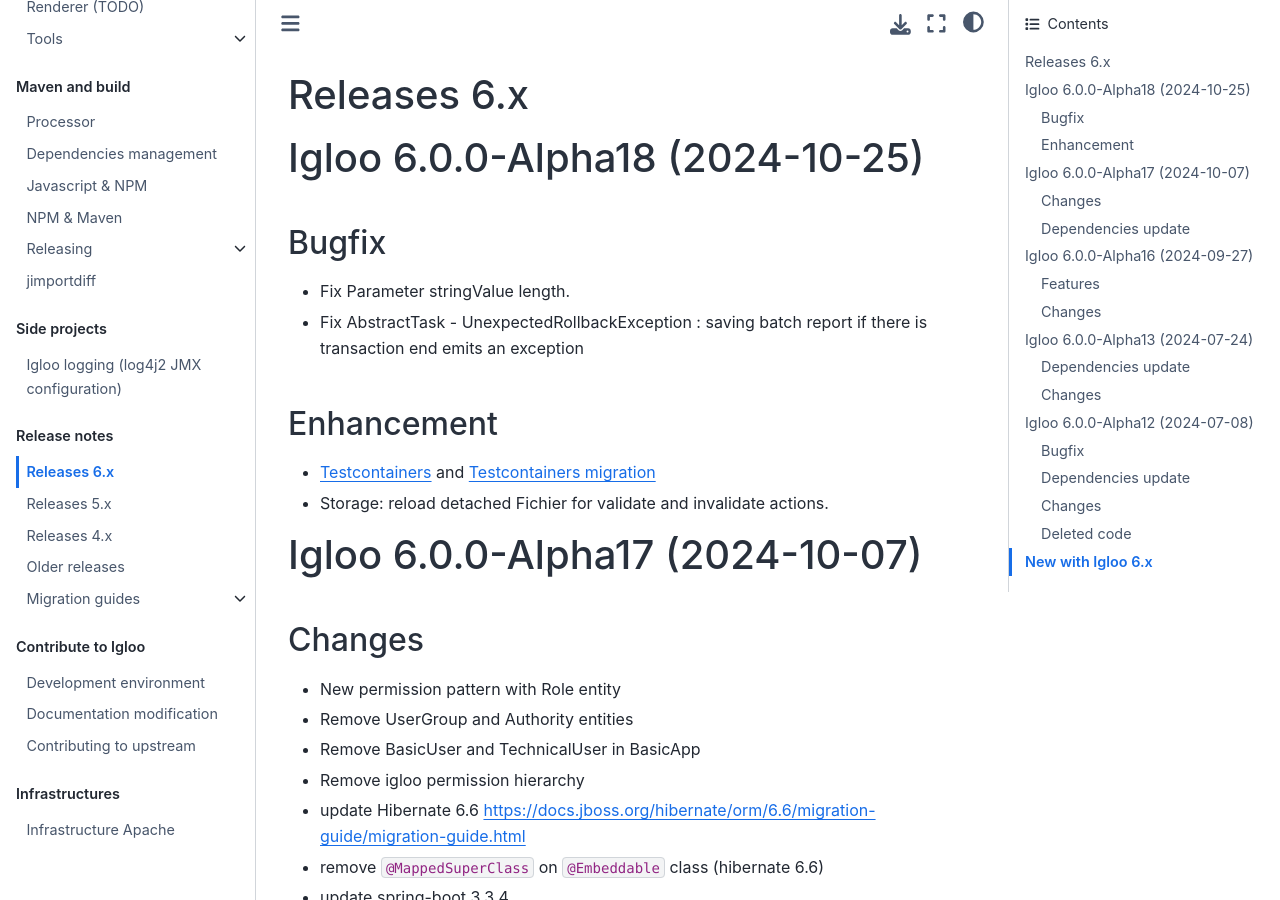
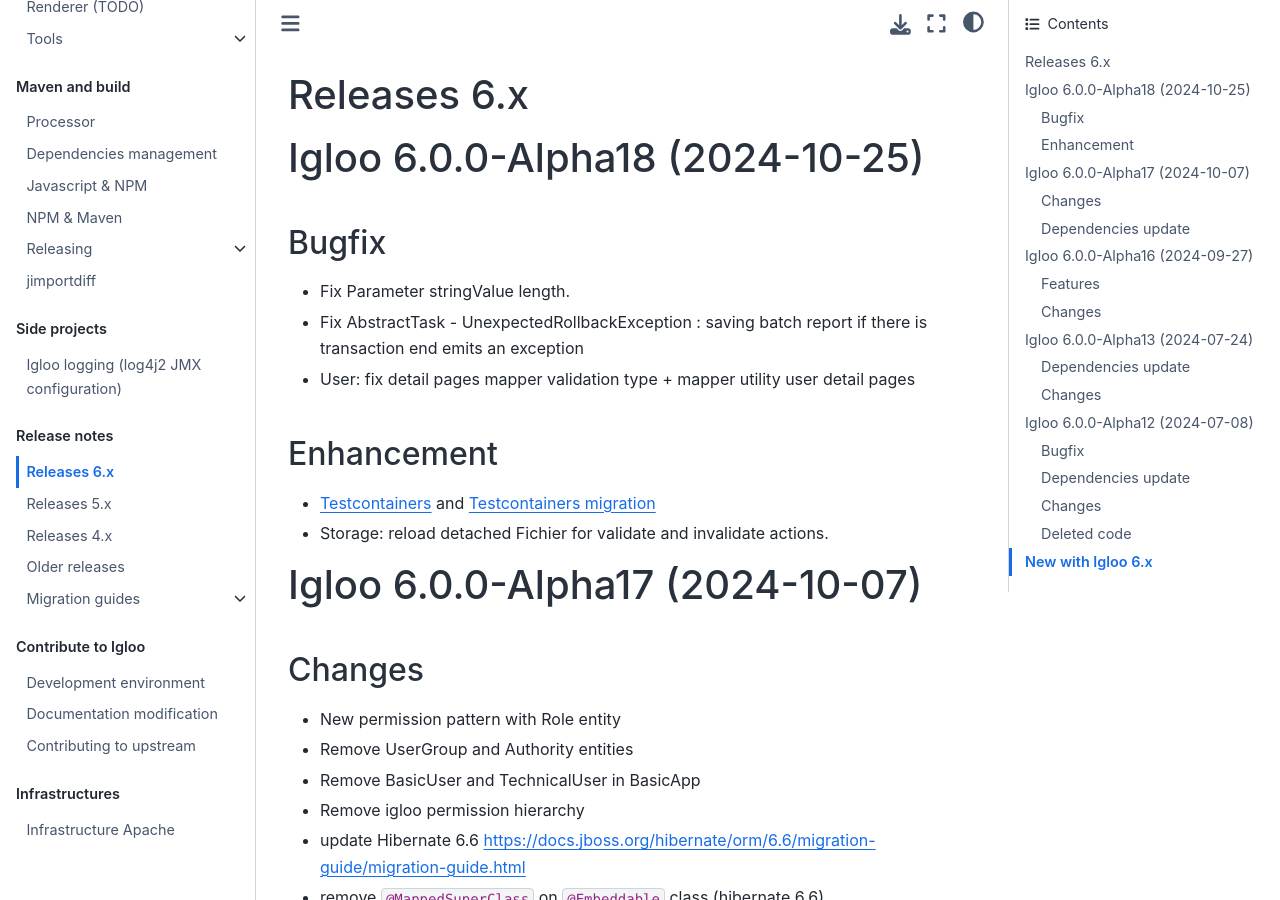
Before and after one commit to igloo-project/igloo-doc, a Sphinx documentation site: the page built from source/release-notes/releases-6.x.md, in a window 1280 px wide and 900 px high. Built offline with Sphinx 7.4.7 and the Sphinx Book theme 1.1.4, drawn with Linux system fonts in a browser that asks for light colours.

Commit message:
Update changelog

```diff
--- a/source/release-notes/releases-6.x.md
+++ b/source/release-notes/releases-6.x.md
@@ -6,6 +6,7 @@
 
 * Fix Parameter stringValue length.
 * Fix AbstractTask - UnexpectedRollbackException : saving batch report if there is transaction end emits an exception
+* User: fix detail pages mapper validation type + mapper utility user detail pages
 
 ## Enhancement
 
```
